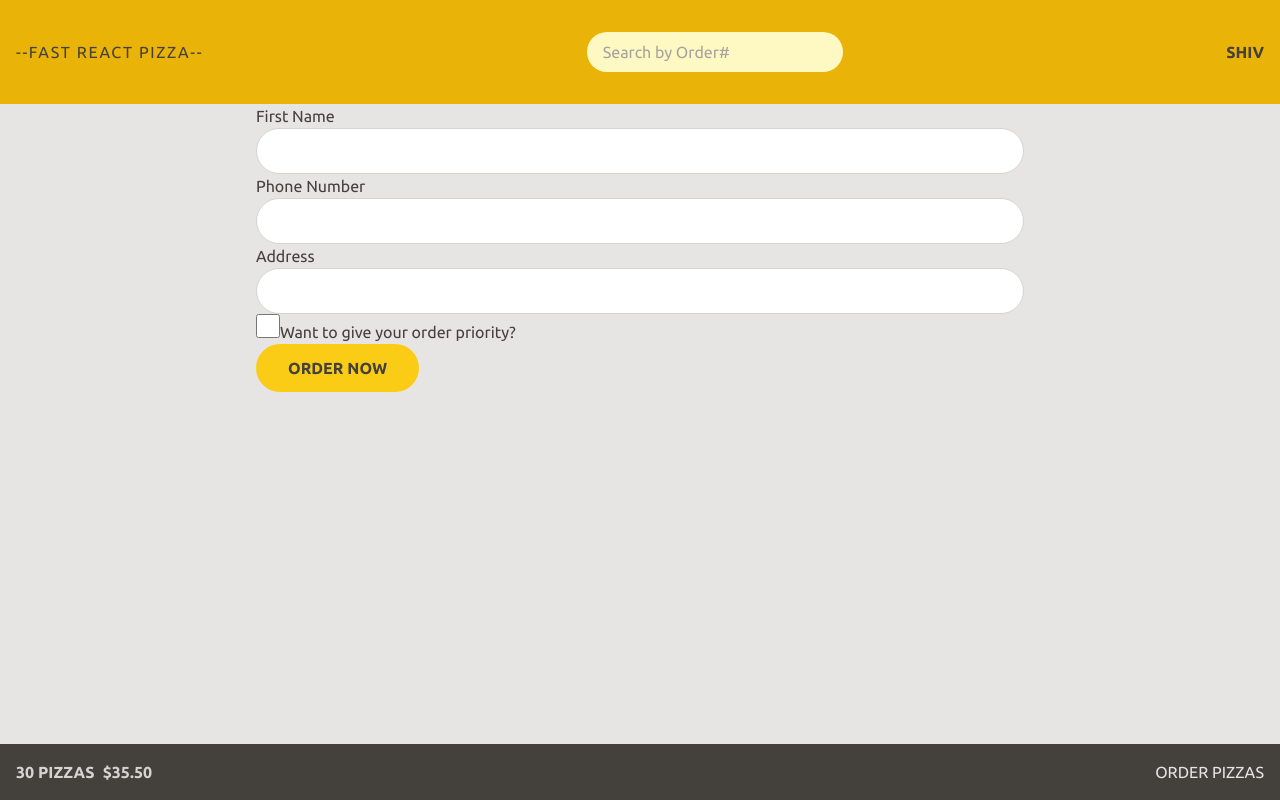
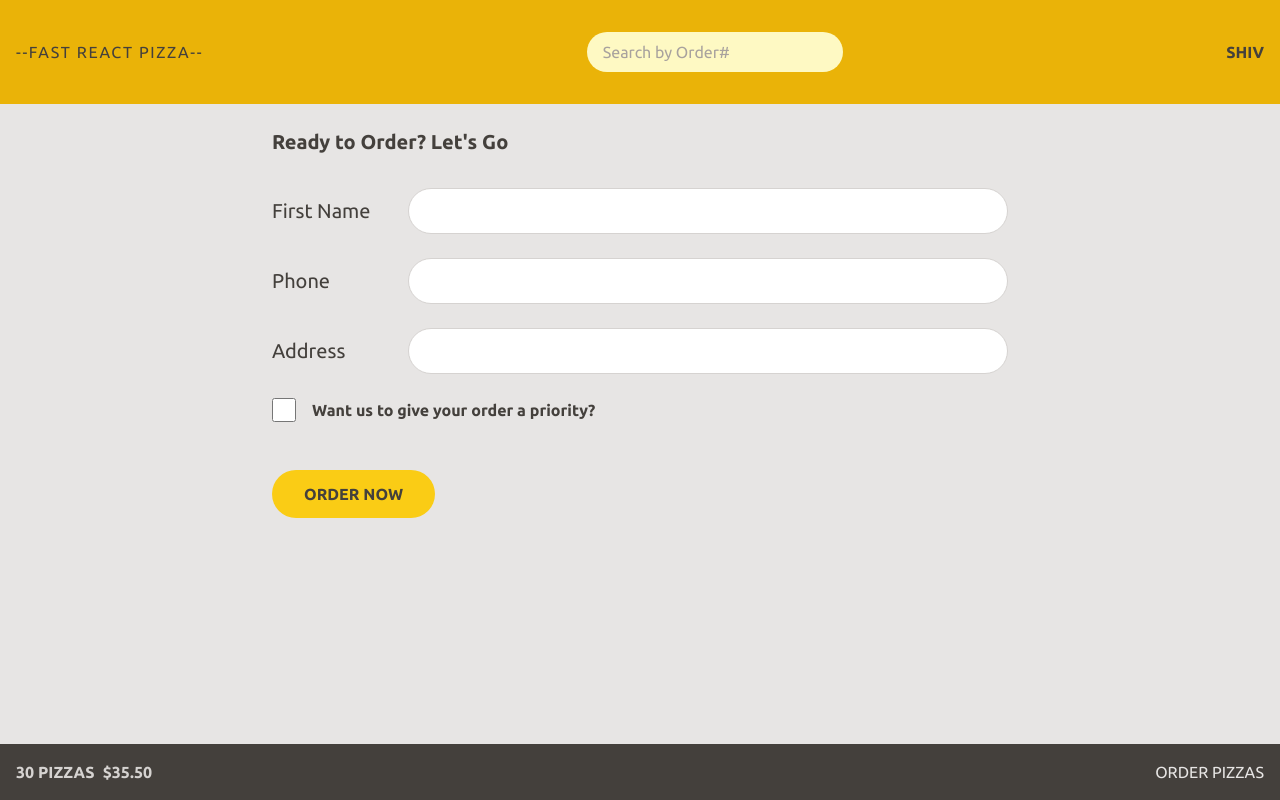
Before and after one commit to shivPosted/fast-react-pizza, a React (Vite) app: page /order/new in a window 1280 px wide. Built offline with nearby package versions, Linux system fonts and the light colour scheme.

Commit message:
styling the create order with tailwind

```diff
--- a/src/features/order/Createorder.jsx
+++ b/src/features/order/Createorder.jsx
@@ -41,9 +41,14 @@ function Createorder() {
   const cart = fakeCart;
 
   return (
-    <Form method="post">
-      <div>
-        <label htmlFor="name">First Name</label>
+    <Form method="post" className="py-6 px-4">
+      <h2 className="font-bold md:text-xl md:font-semibold mb-8">
+        Ready to Order? Let's Go{" "}
+      </h2>{" "}
+      <div className="flex flex-col  gap-2 md:flex-row md:items-center md:text-xl mb-6">
+        <label htmlFor="name" className="basis-40 ml-[0.5rem] md:ml-0">
+          First Name
+        </label>
         <input
           className="input"
           name="customer"
@@ -52,13 +57,17 @@ function Createorder() {
           required
         />
       </div>
-      <div>
-        <label htmlFor="phone">Phone Number</label>
+      <div className="flex flex-col  gap-2 md:flex-row md:items-center md:text-xl mb-6">
+        <label htmlFor="phone" className="basis-40 ml-[0.5rem] md:ml-0">
+          Phone
+        </label>
         <input className="input" name="phone" type="tel" id="phone" required />
         {errorsIfAny?.phone && <p>{errorsIfAny.phone}</p>}
       </div>
-      <div>
-        <label htmlFor="address">Address</label>
+      <div className="flex flex-col  gap-2 md:flex-row md:items-center md:text-xl mb-6">
+        <label htmlFor="address" className="basis-40 ml-[0.5rem] md:ml-0">
+          Address
+        </label>
         <input
           className="input"
           name="address"
@@ -67,16 +76,15 @@ function Createorder() {
           required
         />
       </div>
-      <div>
+      <div className="flex items-center gap-4 mb-12 font-semibold">
         <input
           className="w-6 h-6 accent-yellow-400 focus:outline-none focus:ring focus:ring-yellow-300 focus:ring-offset-2"
           name="priority"
           type="checkbox"
           id="priority"
         />
-        <label htmlFor="priority">Want to give your order priority?</label>
+        <label htmlFor="priority">Want us to give your order a priority?</label>
       </div>
-
       <input type="hidden" name="cart" value={JSON.stringify(cart)} />
       <Button type="primary" disabled={isSubmitting}>
         {isSubmitting ? "processing..." : "Order Now"}
```
